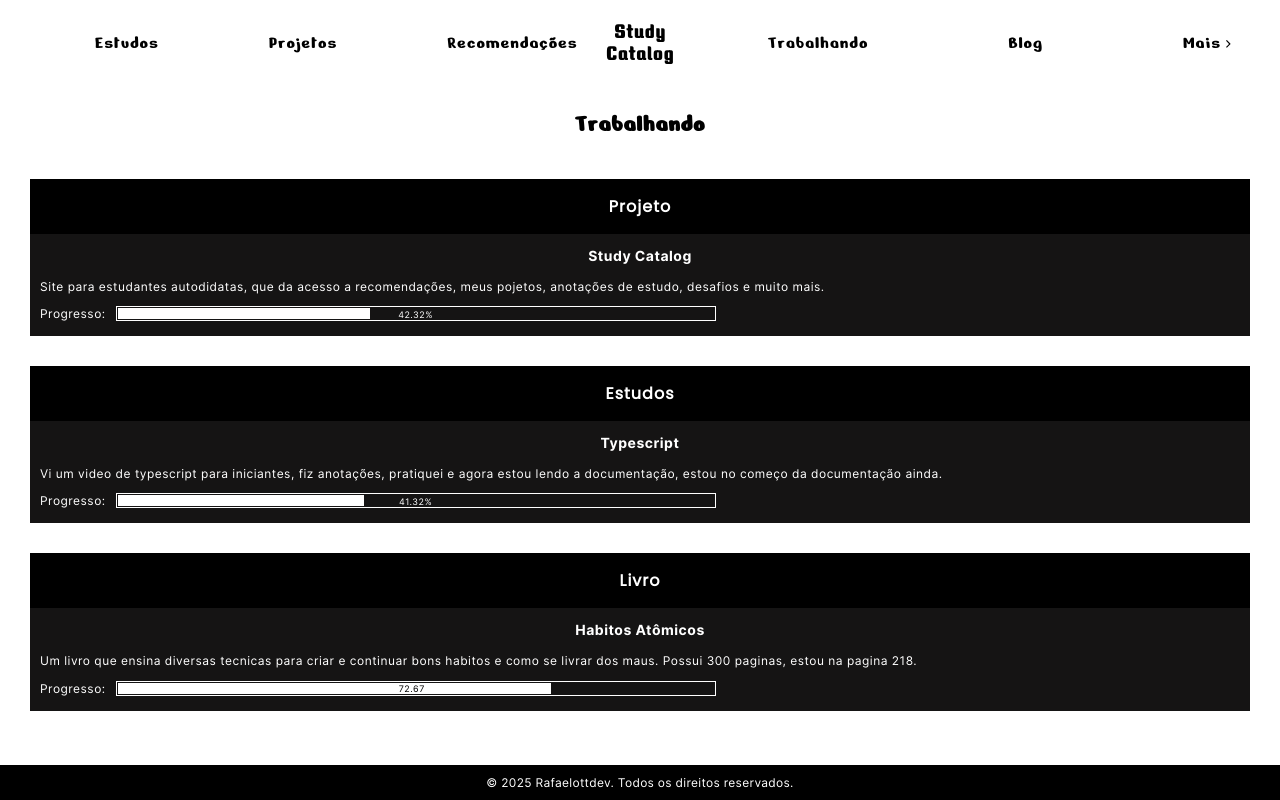
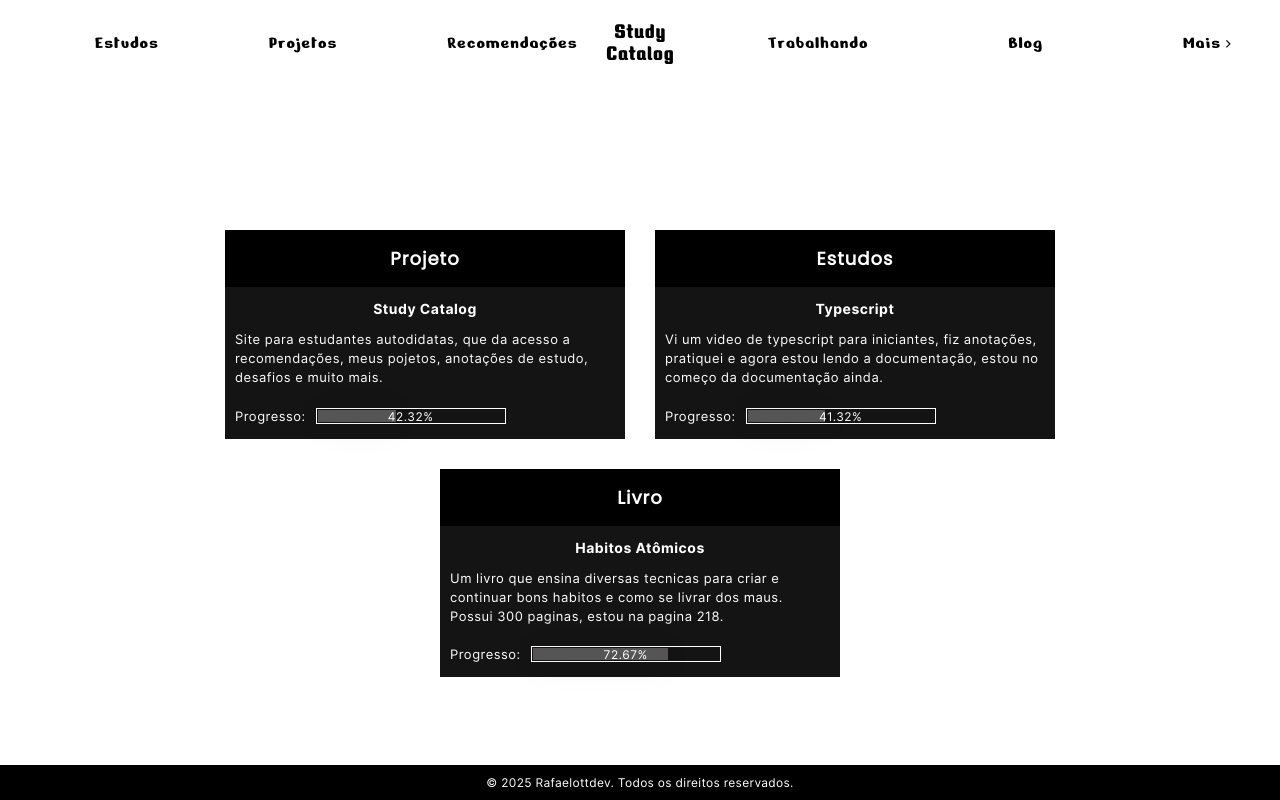
Before and after one commit to rafaelottdev/study-catalog, a React (Vite) app: page /trabalhando in a window 1280 px wide. Built offline with nearby package versions, Linux system fonts and the light colour scheme.

Commit message:
style(recommendation and working): add desktop style

```diff
--- a/src/pages/ProjectsPage/Project/Project.jsx
+++ b/src/pages/ProjectsPage/Project/Project.jsx
@@ -38,13 +38,13 @@ const Project = ({ id, title, imgPath, description, features, iconList }) => {
                 </div>
 
                 <div className={styles.button_wrapp}>
-                    <button>
+                    <a href="">
                         Site
-                    </button>
+                    </a>
 
-                    <button>
+                    <a href="">
                         Código
-                    </button>
+                    </a>
                 </div>
             </div>
         </section>
--- a/src/pages/ProjectsPage/Project/Project.module.css
+++ b/src/pages/ProjectsPage/Project/Project.module.css
@@ -93,7 +93,7 @@
     justify-content: center;
 }
 
-.button_wrapp > button {
+.button_wrapp > a {
     width: 60px;
     height: 20px;
 
@@ -101,12 +101,13 @@
     align-items: center;
     justify-content: center;
 
-    font-size: 13px;
+    font-size: 12px;
+    font-family: var(--text_font_1);
 
     border: 1px solid black;
 }
 
-.button_wrapp > button:first-child {
+.button_wrapp > a:first-child {
     margin-right: 10px;
 }
 
@@ -165,4 +166,13 @@
     .tecnology_icon_wrapp > svg {
         width: 15px;
     }
+
+    .button_wrapp > a {
+        cursor: pointer;
+    }
+
+    .button_wrapp > a:hover {
+        color: white;
+        background-color: black;
+    }
 }
--- a/src/pages/Recommendations/RecommendationContent/RecommendationContent.module.css
+++ b/src/pages/Recommendations/RecommendationContent/RecommendationContent.module.css
@@ -14,3 +14,15 @@
 
     color: black;
 }
+
+@media (min-width: 850px) {
+    .recommendation_list {
+        display: grid;
+        grid-template-columns: 1fr 1fr 1fr;
+        justify-items: center;
+    }
+
+    .recommendation_list > li:not(:last-child) {
+        margin-bottom: 20px;
+    }
+}
--- a/src/pages/Recommendations/RecommendationContent/Videos/Videos.jsx
+++ b/src/pages/Recommendations/RecommendationContent/Videos/Videos.jsx
@@ -25,7 +25,7 @@ const Videos = () => {
                 </li>
 
                 <li>
-                    <a href="https://www.youtube.com/watch?v=sx4hAHhO9CY" target="_blank">Conhecimentos Básicos para Iniciantes em Programação | Série "Começando aos 40"</a>
+                    <a href="https://www.youtube.com/watch?v=sx4hAHhO9CY" target="_blank">Conhecimentos Básicos para Iniciantes em Programação</a>
                 </li>
 
                 <li>
@@ -33,11 +33,11 @@ const Videos = () => {
                 </li>
 
                 <li>
-                    <a href="https://www.youtube.com/watch?v=oUPaJxk6TZ0" target="_blank">Guia DEFINITIVO de Aprendendo a Aprender | A maior BRONCA da sua vida [RATED R]</a>
+                    <a href="https://www.youtube.com/watch?v=oUPaJxk6TZ0" target="_blank">Guia DEFINITIVO de Aprendendo a Aprender</a>
                 </li>
 
                 <li>
-                    <a href="https://www.youtube.com/watch?v=EW7m2WIvFgQ&t=686s" target="_blank">Como Eu Programo e Hospedo Sites da Forma Mais Moderna que Existe [GUIA DEFINITIVO]</a>
+                    <a href="https://www.youtube.com/watch?v=EW7m2WIvFgQ&t=686s" target="_blank">Como Eu Programo e Hospedo Sites da Forma Mais Moderna que Existe</a>
                 </li>
 
                 <li>
@@ -49,7 +49,7 @@ const Videos = () => {
                 </li>
 
                 <li>
-                    <a href="https://www.youtube.com/watch?v=dZJbORri0ro" target="_blank">O Primeiro Vídeo Que Gostaria De Ter Assistido Sobre Como Controlar a Ansiedade</a>
+                    <a href="https://www.youtube.com/watch?v=dZJbORri0ro" target="_blank">Como Controlar a Ansiedade</a>
                 </li>
             </ul>
         </section>
--- a/src/pages/Recommendations/RecommendationNavbar/RecommendationNavbar.module.css
+++ b/src/pages/Recommendations/RecommendationNavbar/RecommendationNavbar.module.css
@@ -28,3 +28,26 @@
     color: white;
     background-color: black;
 }
+
+@media (min-width: 850px) {
+    .nav {
+        margin-bottom: 80px;
+        padding: 0;
+    }
+
+    .recommendation_list {
+        width: 450px;
+
+        margin: 0 auto;
+    }
+
+    .recommendation_item {
+        margin-bottom: 15px;
+    }
+
+    .recommendation_item > a {
+        padding: 5px 15px;
+
+        font-size: 13px;
+    }
+}
--- a/src/pages/Recommendations/Recommendations.jsx
+++ b/src/pages/Recommendations/Recommendations.jsx
@@ -5,7 +5,7 @@ import RecommendationContent from "./RecommendationContent/RecommendationContent
 
 const Recommendations = () => {
     return (
-        <section>
+        <section className={styles.recommendation_container}>
             <div className={styles.recommendation_title}>
                 <h2>Recomendações</h2>
             </div>
--- a/src/pages/Recommendations/Recommendations.module.css
+++ b/src/pages/Recommendations/Recommendations.module.css
@@ -11,3 +11,13 @@
     font-family: var(--subtitle_font);
     letter-spacing: 1px;
 }
+
+@media (min-width: 850px) {
+    .recommendation_container {
+        margin-top: 15px;
+    }
+
+    .recommendation_title > h2 {
+        display: none;
+    }
+}
--- a/src/pages/Working/Card/Card.jsx
+++ b/src/pages/Working/Card/Card.jsx
@@ -3,27 +3,6 @@ import styles from "./Card.module.css"
 
 const Card = ({ title, subtitle, description, progress }) => {
     const progressList = progress.toString().split("")
-
-    const barRef = useRef()
-    const progressRefList = useRef([])
-
-    useEffect(() => {
-        const bar = barRef.current
-        const barRight = bar.getBoundingClientRect().right
-
-        progressRefList.current.forEach((span) => {
-            const spanLeft = span.getBoundingClientRect().left
-
-            if((spanLeft + 2) < barRight) {
-                span.style.color = "black"
-            }
-
-            else {
-                span.style.color = "white"
-            }
-        })
-    }, [progress])
-
 
     return (
         <div className={styles.card}>
@@ -41,7 +20,7 @@ const Card = ({ title, subtitle, description, progress }) => {
                 <p>Progresso:</p>
 
                 <div className={styles.progress_bar}>
-                    <div style={{width: `${progress}%`}} ref={barRef}></div>
+                    <div style={{width: `${progress}%`}}></div>
 
                     <p>
                         {
@@ -49,7 +28,6 @@ const Card = ({ title, subtitle, description, progress }) => {
                                 return (
                                     <span
                                         key={id}
-                                        ref={(el) => (progressRefList.current[id] = el)}
                                     >
                                         {letter}
                                     </span>
--- a/src/pages/Working/Card/Card.module.css
+++ b/src/pages/Working/Card/Card.module.css
@@ -66,7 +66,10 @@
     width: 0%;
     height: 100%;
 
-    background-color: white;
+    background: rgba(255, 255, 255, 0.278);
+    box-shadow: 0 4px 30px rgba(0, 0, 0, 0.1);
+    backdrop-filter: blur(6.4px);
+    -webkit-backdrop-filter: blur(6.4px);
 }
 
 .progress_bar > p {
@@ -81,3 +84,37 @@
 
     color: white;
 }
+
+@media (min-width: 850px) {
+    .card {
+        width: 400px;
+        margin-bottom: 0px;
+    }
+
+    .card_title_wrapp > h3 {
+        font-size: 1.125rem;
+    }
+
+    .card_description {
+        margin-bottom: 20px;
+    }
+
+    .card_description > p {
+        font-size: 0.813rem;
+    }
+
+    .progress > p {
+        font-size: 0.813rem;
+    }
+
+    .progress_bar > p {
+        font-size: 0.75rem;
+    }
+
+    .progress_bar > div {
+        background: rgba(255, 255, 255, 0.278);
+        box-shadow: 0 4px 30px rgba(0, 0, 0, 0.1);
+        backdrop-filter: blur(6.4px);
+        -webkit-backdrop-filter: blur(6.4px);
+    }
+}
--- a/src/pages/Working/Working.module.css
+++ b/src/pages/Working/Working.module.css
@@ -15,3 +15,26 @@
     font-family: var(--subtitle_font);
     letter-spacing: 1px;
 }
+
+@media (min-width: 850px) {
+    .working_container {
+        margin-top: 150px;
+        padding: 0 30px 0px 30px;
+    }
+
+    .working_title_wrapp {
+        margin: 0;
+    }
+
+    .working_title_wrapp > h2 {
+        display: none;
+    }
+
+    .working_cards_container{
+        display: flex;
+        flex-wrap: wrap;
+        justify-content: center;
+        align-items: center;
+        gap: 30px;
+    }
+}
```
